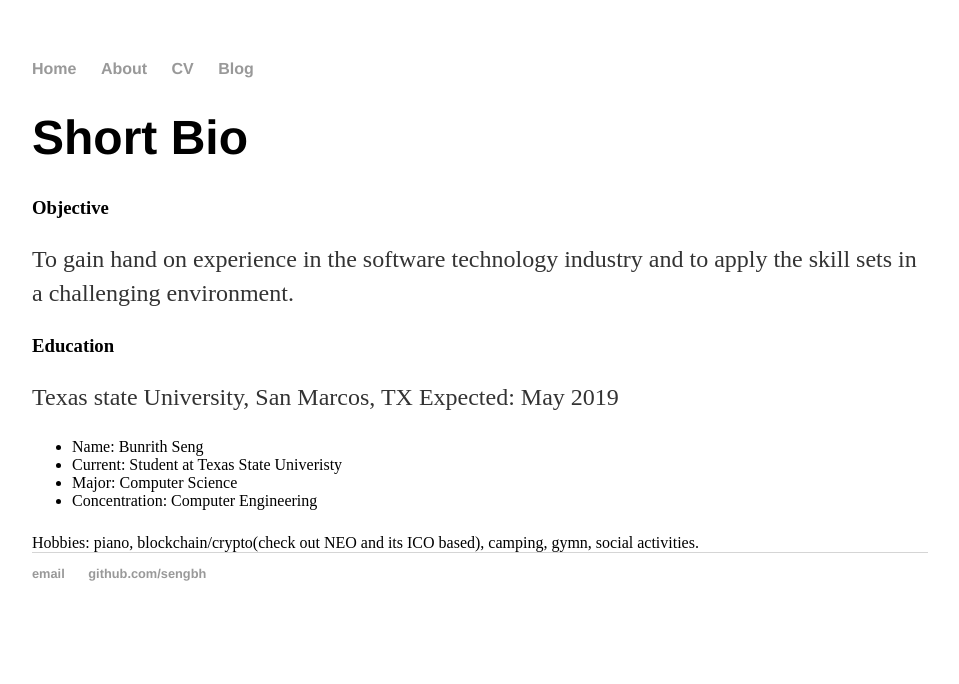
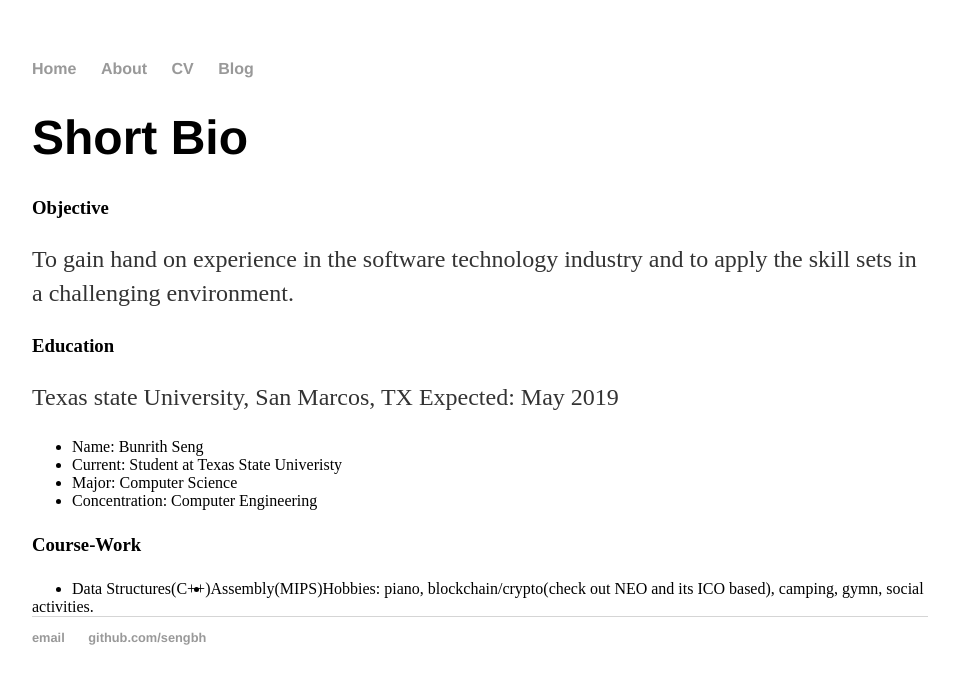
Before and after one commit to sengbh/sengbh.github.io, a Jekyll site: the page built from index.html, in a window 1280 px wide. Shown: the top 684 px of the page, without its empty margins (160-1119 px from the left). Built offline with Jekyll 4.4.1, drawn with Linux system fonts in a browser that asks for light colours.

Commit message:
added list on same line

```diff
--- a/css/main.css
+++ b/css/main.css
@@ -42,3 +42,8 @@ ul.posts {
 ul.posts li {
     list-style: none;
 }
+
+ul.list li{
+	width: auto;
+	float: left;
+}
--- a/index.html
+++ b/index.html
@@ -16,6 +16,12 @@ title: Bunrith Seng
 		<li>Concentration: Computer Engineering</li>
 	</ul></p>
 
+	<h3>Course-Work</h3>
+	<p><ul class="list">
+		<li>Data Structures(C++)</li>
+		<li>Assembly(MIPS)</li>
+	</ul></p>
+
 
 	<body>Hobbies: piano, blockchain/crypto(check out NEO and its ICO based), camping, gymn, social activities.</body>
 </div><!-- /.blurb -->
```
